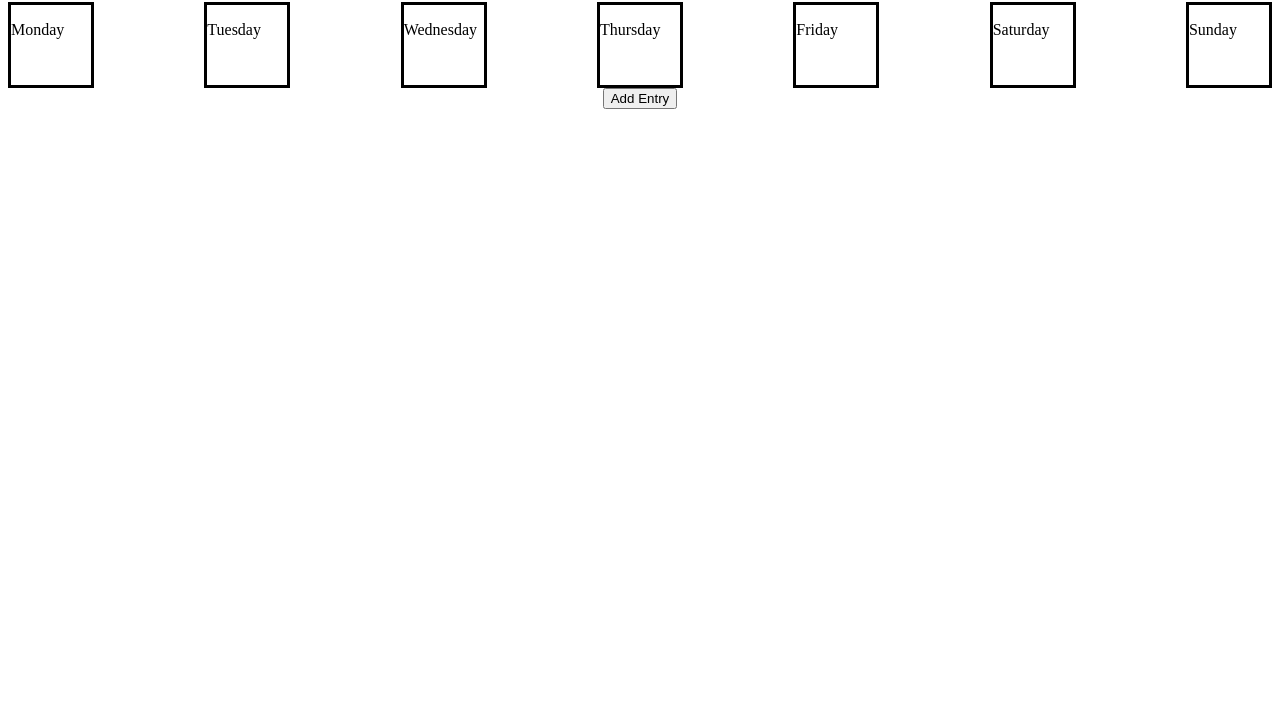
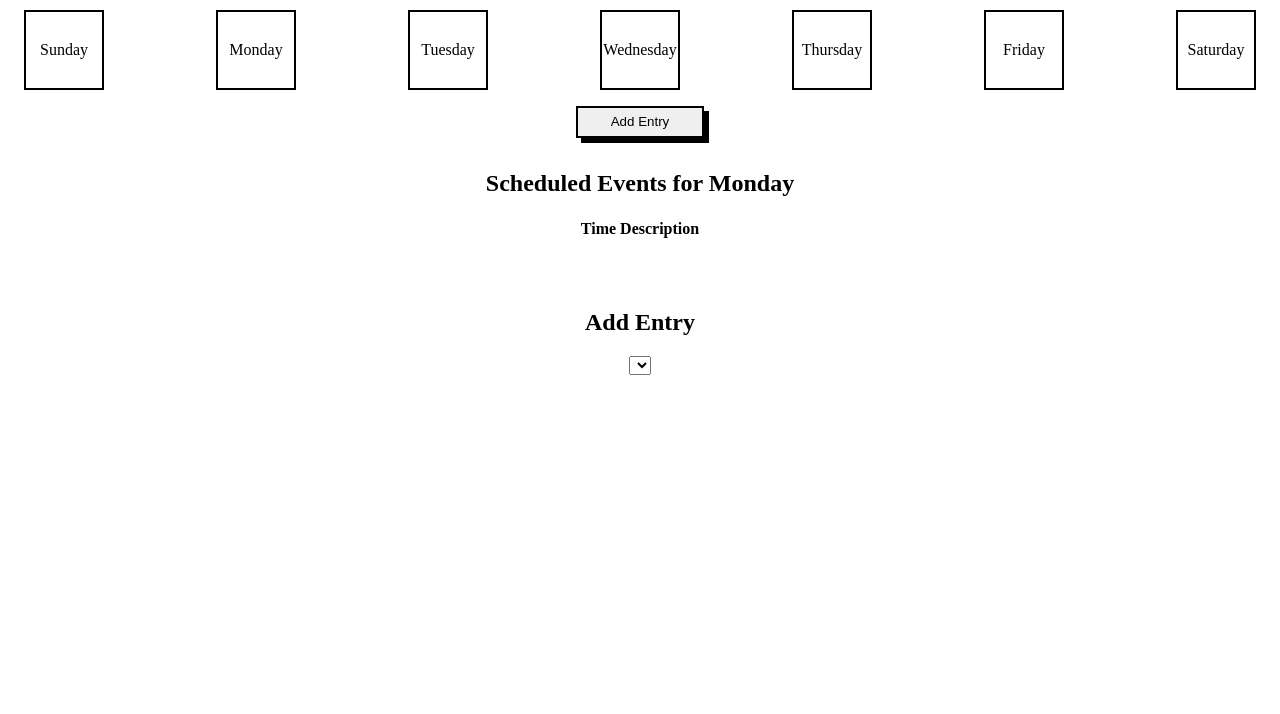
Before and after one commit to nimcastano/week-planner, a website: page index.html in a window 1280 px wide. Shown: the part 86-800 px from the top of the page. Drawn offline with Linux system fonts and the light colour scheme.

Commit message:
add css styling

```diff
--- a/index.html
+++ b/index.html
@@ -12,19 +12,79 @@
       <h1 class="title">Weekly Planner</h1>
     </div>
     <div class="row weekdays">
+      <div class="day"><p>Sunday</p></div>
       <div class="day"><p>Monday</p></div>
       <div class="day"><p>Tuesday</p></div>
       <div class="day"><p>Wednesday</p></div>
       <div class="day"><p>Thursday</p></div>
       <div class="day"><p>Friday</p></div>
       <div class="day"><p>Saturday</p></div>
-      <div class="day"><p>Sunday</p></div>
+    </div>
+    <div class="row btn-div">
+      <button class="add">Add Entry</button>
     </div>
     <div class="row">
-      <button class="add">Add Entry</button>
+      <h2 class="schedule-text">Scheduled Events for <span class="current-day"> Monday</span></h2>
     </div>
-    <div class="row"></div>
-    <div class="row"></div>
+    <div class="row">
+      <table class="table">
+        <thead>
+          <tr class="thead">
+            <th scope="col">Time</th>
+            <th scope="col">Description</th>
+          </tr>
+        </thead>
+        <tbody>
+          <tr class="tbody">
+              <td class="one"></td>
+              <td class=""></td>
+            </tr>
+            <tr>
+              <td class="two"></td>
+              <td class=""></td>
+            </tr>
+            <tr>
+              <td class="one"></td>
+              <td class=""></td>
+            </tr>
+            <tr>
+              <td class="one"></td>
+              <td class=""></td>
+            </tr>
+            <tr>
+              <td class="one"></td>
+              <td class=""></td>
+            </tr>
+            <tr>
+              <td class="one"></td>
+              <td class=""></td>
+            </tr>
+            <tr>
+              <td class="one"></td>
+              <td class=""></td>
+            </tr>
+            <tr>
+              <td class="one"></td>
+              <td class=""></td>
+            </tr>
+        </tbody>
+      </table>
+    </div>
+  </div>
+  <div class="modal-container">
+    <div class="pop-up">
+      <div class="row">
+        <h2 class="modal-title">Add Entry</h2>
+      </div>
+      <div class="row">
+        <div class="column-half">
+          <label for="weekday"></label>
+          <select name="weekday"  id="weekday">
+
+          </select>
+        </div>
+      </div>
+    </div>
   </div>
   <script src="main.js"></script>
 </body>
--- a/styles.css
+++ b/styles.css
@@ -1,10 +1,23 @@
+* {
+  box-sizing: border-box;
+}
+
+.container {
+  margin: 1rem;
+}
+
+.body {
+  margin: 0;
+}
+
 .heading-title {
   display: flex;
   flex-direction: row;
   justify-content: center;
 }
 
-.row {
+.row,
+.day {
   display: flex;
   justify-content: center;
 }
@@ -14,7 +27,34 @@
 }
 
 .day {
-  border: solid;
+  justify-content: center;
+  align-items: center;
   height: 5rem;
   width: 5rem;
+  border: 2px solid black;
 }
+
+.day:hover {
+  background-color: lightgray;
+  cursor: pointer;
+}
+
+.btn-div {
+  margin-top: 1rem;
+}
+
+.add {
+  width: 8rem;
+  height: 2rem;
+  box-shadow: 5px 5px black;
+  border: 2px solid black;
+}
+
+.add:hover {
+  background-color: #95bcf1;
+  cursor: pointer;
+}
+
+.schedule-text {
+  margin-top: 2rem;
+}
```
